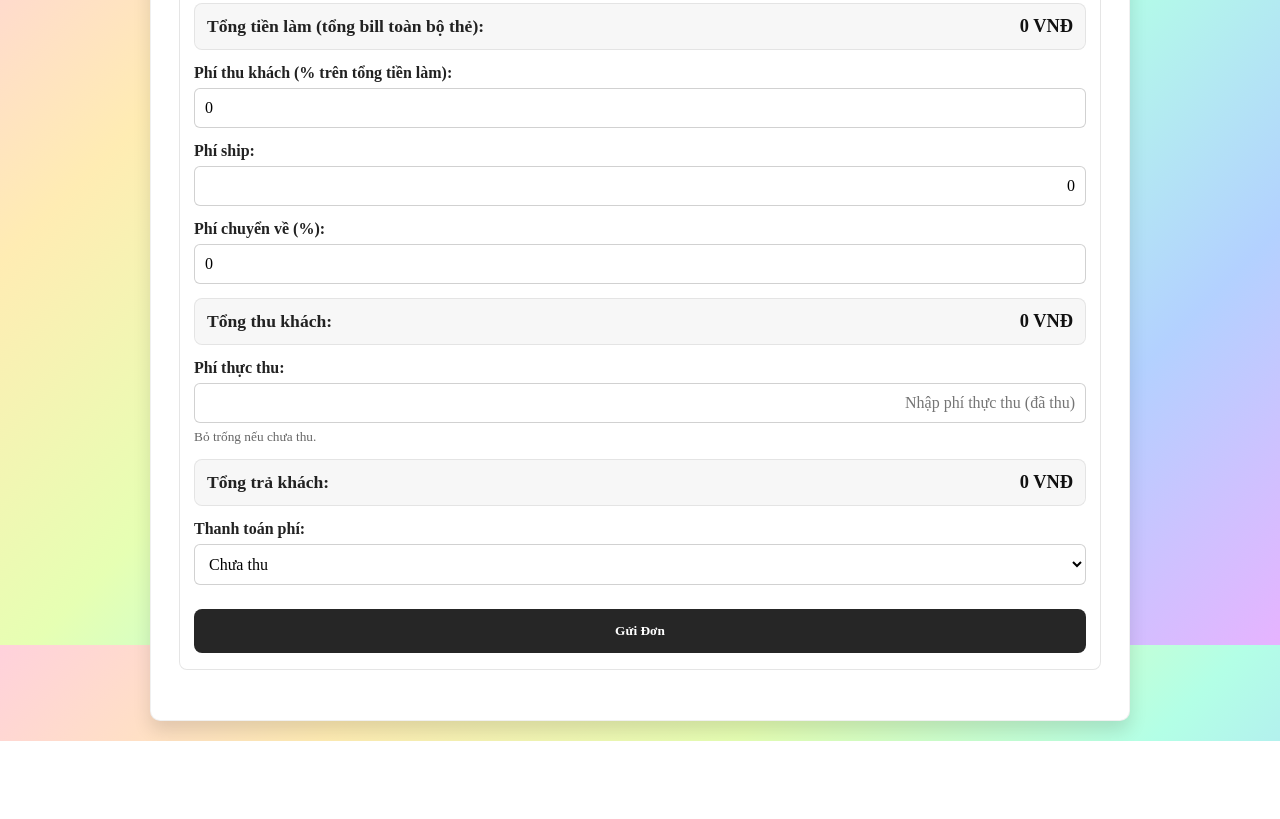
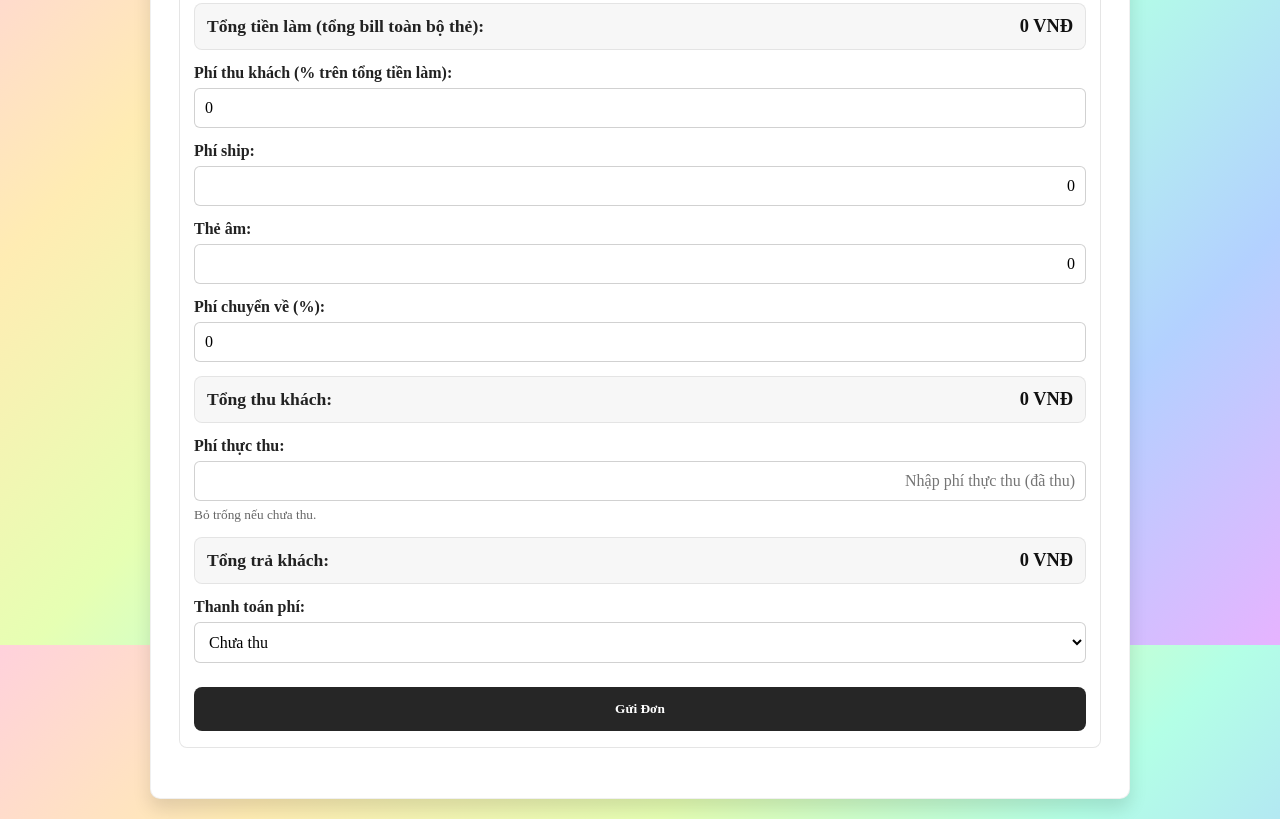
Before and after one commit to mydreamcometrueforme/TH-, a plain HTML site: page index.html in a window 1280 px wide. Shown: the part 955-1774 px from the top of the page. Before the commit the page ends 1696 px from the top, so only its background shows below. Drawn offline with Linux system fonts and the light colour scheme; a script that the page names is missing.

Commit message:
Update index.html

```diff
--- a/index.html
+++ b/index.html
@@ -52,7 +52,6 @@
   <section class="form-section card-item" data-card-id="1">
     <h2>2. Thông tin Thẻ #1</h2>
 
-    <!-- ✅ Nút Xóa Thẻ -->
     <button type="button" class="remove-card-btn" data-card-id="1">Xóa Thẻ</button>
 
     <div class="form-group">
@@ -125,7 +124,7 @@
           <button type="button" class="add-bill-btn" data-card-id="1">➕ Thêm Bill</button>
         </div>
 
-        <!-- ✅ Đã đóng thẻ đúng -->
+
         <div class="bill-details-wrapper" id="billDetails_1">
           <div class="bill-row" data-bill-index="1">
             <input type="text" class="bill-label" name="billLabel_1_1" value="Bill 1" readonly />
@@ -200,6 +199,20 @@
           placeholder="0"
         />
       </div>
+
+      <div class="form-group">
+  <label for="negativeCardFee">Thẻ âm:</label>
+  <input
+    type="text"
+    id="negativeCardFee"
+    name="negativeCardFee"
+    value="0"
+    class="card-input currency-input"
+    inputmode="numeric"
+    placeholder="0"
+  />
+</div>
+
       <div class="form-group">
         <label for="returnFeePercentAll">Phí chuyển về (%):</label>
         <input
@@ -212,6 +225,7 @@
           class="card-input"
         />
       </div>
+
       <div class="calculation-result summary-item">
         <label>Tổng thu khách:</label>
         <p id="totalFeeCollectedAll">0 VNĐ</p>
```
